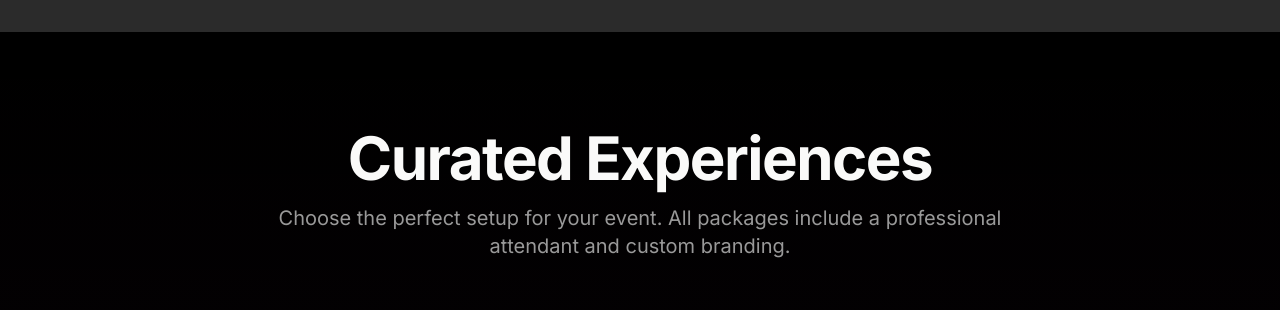
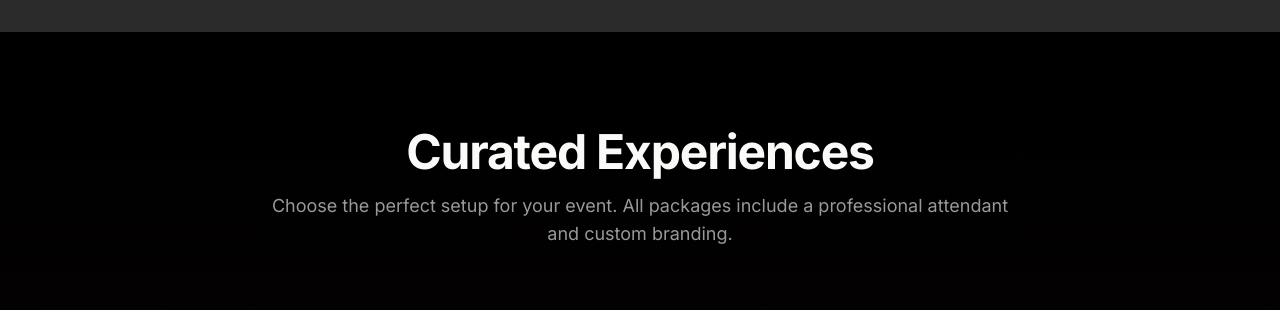
Before and after one commit to Sharmeen-Rauf/peekaboothusa, a Next.js app: page / in a window 1280 px wide. Shown: the part 2140-2450 px from the top of the page. Built offline with nearby package versions, Linux system fonts and the light colour scheme.

Commit message:
feat: add reusable SectionHeader component with framer-motion animations

```diff
--- a/components/ui/SectionHeader.tsx
+++ b/components/ui/SectionHeader.tsx
@@ -24,7 +24,7 @@ export const SectionHeader = ({ title, subtitle, align = "center", className }:
         whileInView={{ opacity: 1, y: 0 }}
         viewport={{ once: true, margin: "-100px" }}
         transition={{ duration: 0.6 }}
-        className="text-4xl md:text-5xl lg:text-6xl font-bold tracking-tight mb-4"
+        className="text-3xl md:text-4xl lg:text-5xl font-bold tracking-tight mb-4"
       >
         {title}
       </motion.h2>
@@ -34,7 +34,7 @@ export const SectionHeader = ({ title, subtitle, align = "center", className }:
           whileInView={{ opacity: 1, y: 0 }}
           viewport={{ once: true, margin: "-100px" }}
           transition={{ duration: 0.6, delay: 0.2 }}
-          className="text-lg md:text-xl text-white/60"
+          className="text-base md:text-lg text-white/60"
         >
           {subtitle}
         </motion.p>
```
